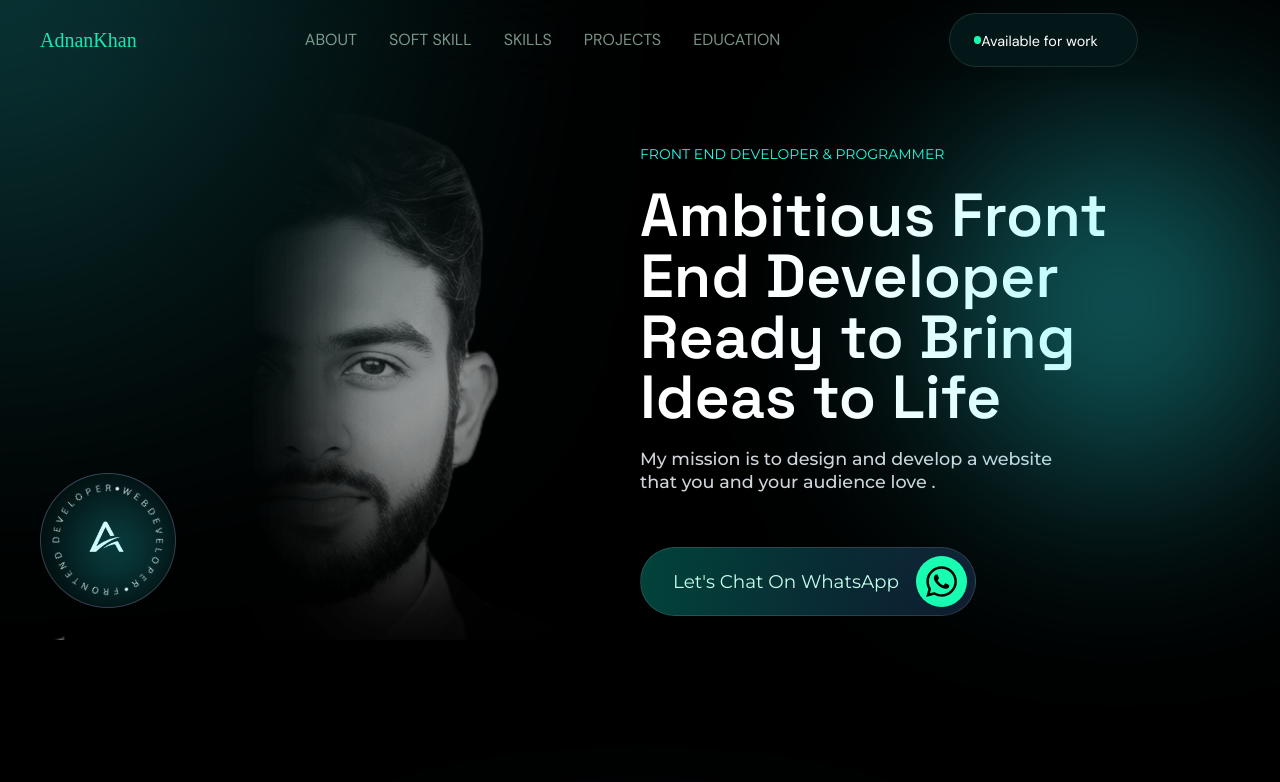
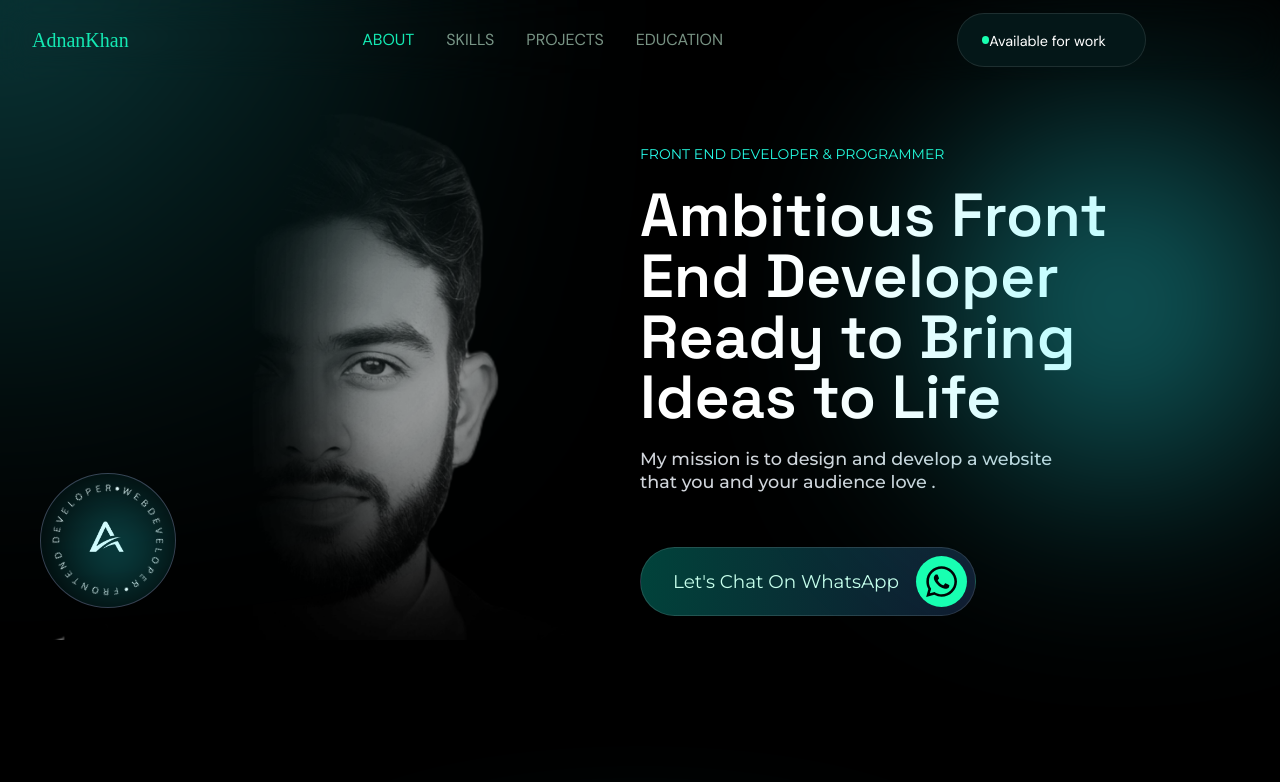
Before and after one commit to adnan-2313/Personal-Portfolio, a React (Vite) app: page / in a window 1280 px wide. Shown: the top 782 px of the page. Built offline with nearby package versions, Linux system fonts and the light colour scheme; a web font is replaced by a local one.

Commit message:
"minor update "

```diff
--- a/src/Components/HeaderSection.jsx
+++ b/src/Components/HeaderSection.jsx
@@ -1,10 +1,17 @@
+import { useState } from "react";
 import Marquee from "react-fast-marquee";
 
 const Header = () => {
+  const [activeSection, setActiveSection] = useState("#home");
+
+  const handleSetActive = (section) => {
+    setActiveSection(section);
+  };
+
   return (
     <header
-      className="z-[2000]  pt-[0] w-full max-w-[1200px]  top-0 h-[80px]  backdrop-blur-lg  fixed
-    flex justify-between items-center max-min-tab:pr-[2rem] "
+      className="z-[2000] pt-[0] w-full max-w-[1330px] md:px-8 top-0 h-[80px] backdrop-blur-lg fixed
+    flex justify-between items-center max-min-tab:pr-[2rem]"
     >
       <h1 className="font-playwrite text-[#14e9b3] max-xl:ml-[40px] text-xl">
         AdnanKhan
@@ -13,54 +20,49 @@ const Header = () => {
       <nav className="font-DMSANS max-lg:hidden">
         <ul className="w-full flex text-[#ccf8de96] gap-x-8">
           <li>
-            {" "}
             <a
               href="#home"
-              className="hover:text-[#14e9b3] active:text-[#14e9b3]"
+              className={`nav ${activeSection === "#home" ? "active" : ""}`}
+              onClick={() => handleSetActive("#home")}
             >
               ABOUT
             </a>
           </li>
           <li>
             <a
-              className="hover:text-[#14e9b3] active:text-[#14e9b3]"
-              href="#about"
-            >
-              SOFT SKILL
-            </a>
-          </li>
-          <li>
-            <a
-              className="hover:text-[#14e9b3] active:text-[#14e9b3]"
               href="#skills"
+              className={`nav ${activeSection === "#skills" ? "active" : ""}`}
+              onClick={() => handleSetActive("#skills")}
             >
               SKILLS
             </a>
           </li>
           <li>
             <a
-              className="hover:text-[#14e9b3] active:text-[#14e9b3]"
               href="#projects"
+              className={`nav ${activeSection === "#projects" ? "active" : ""}`}
+              onClick={() => handleSetActive("#projects")}
             >
               PROJECTS
             </a>
           </li>
           <li>
             <a
-              className="hover:text-[#14e9b3] active:text-[#14e9b3]"
               href="#education"
+              className={`nav ${activeSection === "#education" ? "active" : ""}`}
+              onClick={() => handleSetActive("#education")}
             >
               EDUCATION
             </a>
           </li>
         </ul>
       </nav>
-      <div className="font-DMSANS  flex items-center text-lg gap-10">
-        <div className="border-[1px] bg-[#041718] max-min-tab:hidden  border-[#ffffff1a] p-[0.7rem_1.5rem] w-[65%]  rounded-[3.75rem] flex justify-start items-center overflow-hidden">
-          <div className=" w-[0.5rem] h-[0.5rem]  rounded-[50%] bg-[#18ffb0]"></div>
+      <div className="font-DMSANS flex items-center text-lg gap-10">
+        <div className="border-[1px] bg-[#041718] max-min-tab:hidden border-[#ffffff1a] p-[0.7rem_1.5rem] w-[65%] rounded-[3.75rem] flex justify-start items-center overflow-hidden">
+          <div className="w-[0.5rem] h-[0.5rem] rounded-[50%] bg-[#18ffb0]"></div>
           <Marquee>
-            <div className="">
-              <span className="text-white  text-[0.9rem]">
+            <div>
+              <span className="text-white text-[0.9rem]">
                 Available for work
               </span>
             </div>
--- a/src/Components/HeroSection.jsx
+++ b/src/Components/HeroSection.jsx
@@ -14,7 +14,6 @@ const HeroSection = () => {
         <div className="flex p-[0]  max-lg:justify-start     z-[100]     ">
           <img
             src={MyImage}
-            loading="lazy"
             className="z-[-20] top-[-5rem]   h-[35rem]  w-[35rem] max-min-tab:h-[30rem] max-min-tab:w-[25rem] max-phone:h-[25rem] max-phone:w-[25rem] "
             alt=""
           />
@@ -27,12 +26,9 @@ const HeroSection = () => {
         >
           <img
             src={img}
-            alt=""
-            loading="lazy"
             className="w-[7.125rem] max-phone:w-[5.125rem]  top-0 animate-[spin_10s_linear_infinite]"
           />
           <img
-            loading="lazy"
             src={logo}
             className="absolute  w-[2.2rem] max-phone:w-[1.8rem] max-phone:top-[2.2rem]  max-phone:left-[2.4rem]  top-[2.9rem] left-[3rem] "
           />
--- a/src/Components/ProjectSection.jsx
+++ b/src/Components/ProjectSection.jsx
@@ -23,7 +23,6 @@ const ProjectSection = () => {
               <div className="overflow-hidden">
                 <img
                   src={project.image}
-                  loading="lazy"
                   alt={project.title}
                   className="rounded-[.5rem] border-[1px] border-[#1b1b1b]  aspect-[16/9]  max-w-full inline-block w-full h-auto"
                 />
--- a/src/Components/SkillsSection.jsx
+++ b/src/Components/SkillsSection.jsx
@@ -1,6 +1,4 @@
 import { skills } from "../Utils/constant";
-import img from "../Utils/web logo.png";
-import logo from "../Utils/A_logo-transformed.png";
 const SkillsSection = () => {
   return (
     <>
@@ -46,7 +44,6 @@ const SkillsSection = () => {
                         >
                           <img
                             src={skill.image}
-                            loading="lazy"
                             alt={skill.name}
                             className="size-8 max-sm-phone:size-6"
                           ></img>
--- a/src/index.css
+++ b/src/index.css
@@ -52,7 +52,6 @@ html {
   }
 }
 
-.active {
+.active, .nav:hover {
   color: #14e9b3; /* Highlighted color */
-  font-weight: bold;
 }
```
